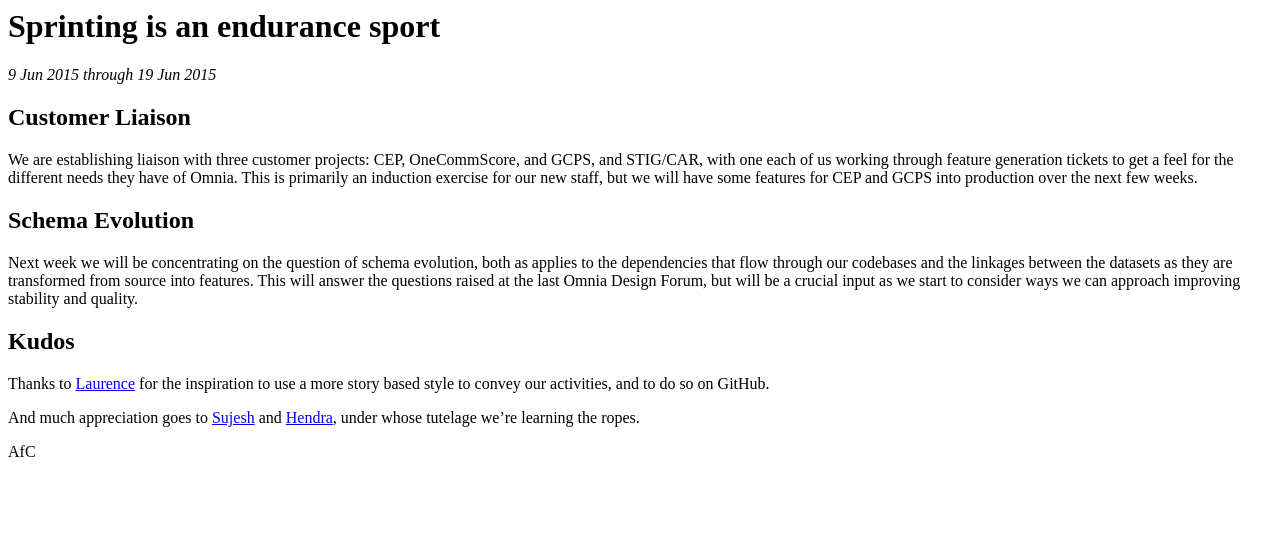
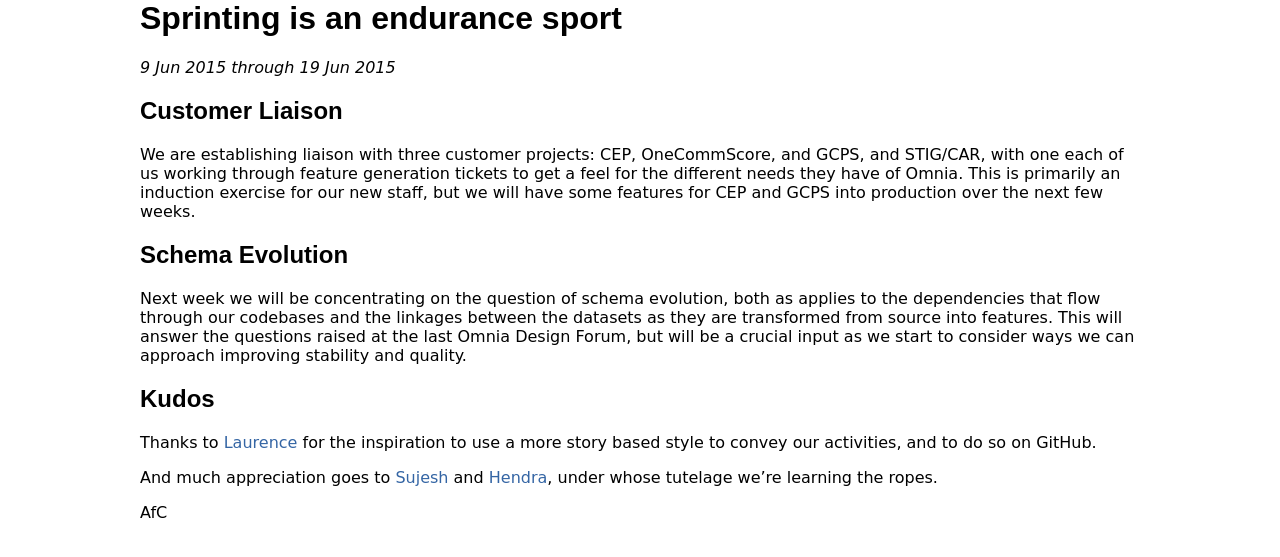
Before and after one commit to wenkeyang/coppersmith, a Jekyll site: the page built from _posts/2015-06-11-getting-started.markdown, in a window 1280 px wide. Shown: the top 557 px of the page. Built offline with Jekyll 4.4.1, drawn with Linux system fonts in a browser that asks for light colours.

```diff
--- a/_layouts/default.html
+++ b/_layouts/default.html
@@ -2,7 +2,7 @@
 <head>
 <title>{{page.title}}</title>
 <meta charset="UTF-8">
-<link rel="stylesheet" href="/features/web.css" type="text/css"/>
+<link rel="stylesheet" href="{{site.url}}/web.css" type="text/css"/>
 <meta name="viewport" content="width=device-width, initial-scale=1.0, user-scalable=yes">
 </head>
 <body>
```
Also changed, not shown: _posts/2015-06-11-getting-started.markdown (renamed from sprints/2015-06-11.markdown).
